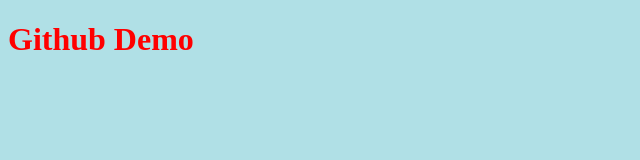
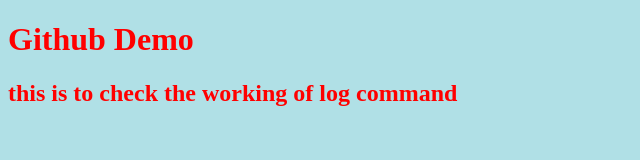
Before and after one commit to mahendra83/GithubCommunity, a plain HTML site: page index.html in a window 1280 px wide. Shown: the whole page, without its empty margins (0-640 px from the left). Drawn offline with Linux system fonts and the light colour scheme.

Commit message:
some extra lines added

```diff
--- a/index.html
+++ b/index.html
@@ -9,5 +9,6 @@
 </head>
 <body style="background-color:powderblue;color:red">
     <h1>Github Demo</h1>
+    <h2>this is to check the working of log command</h2>
 </body>
 </html>
```
